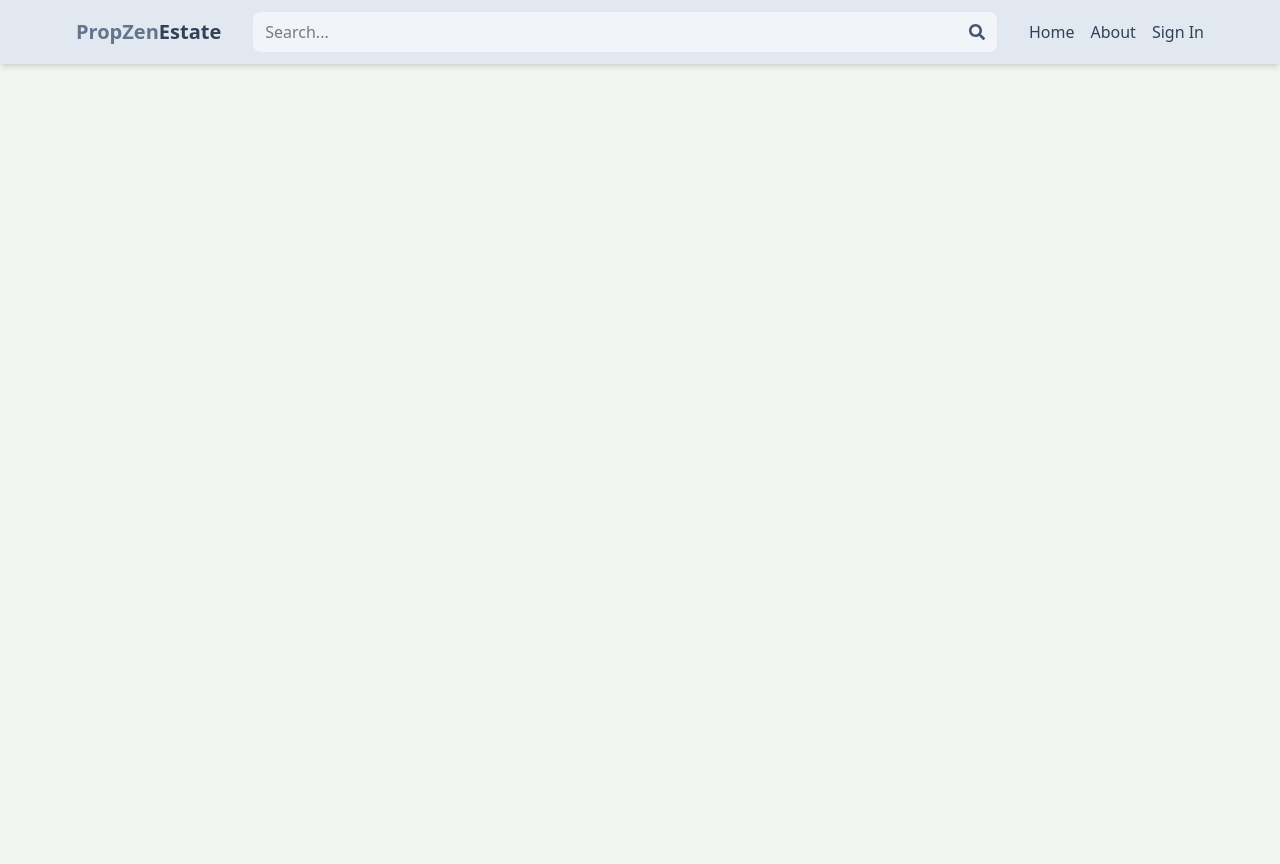
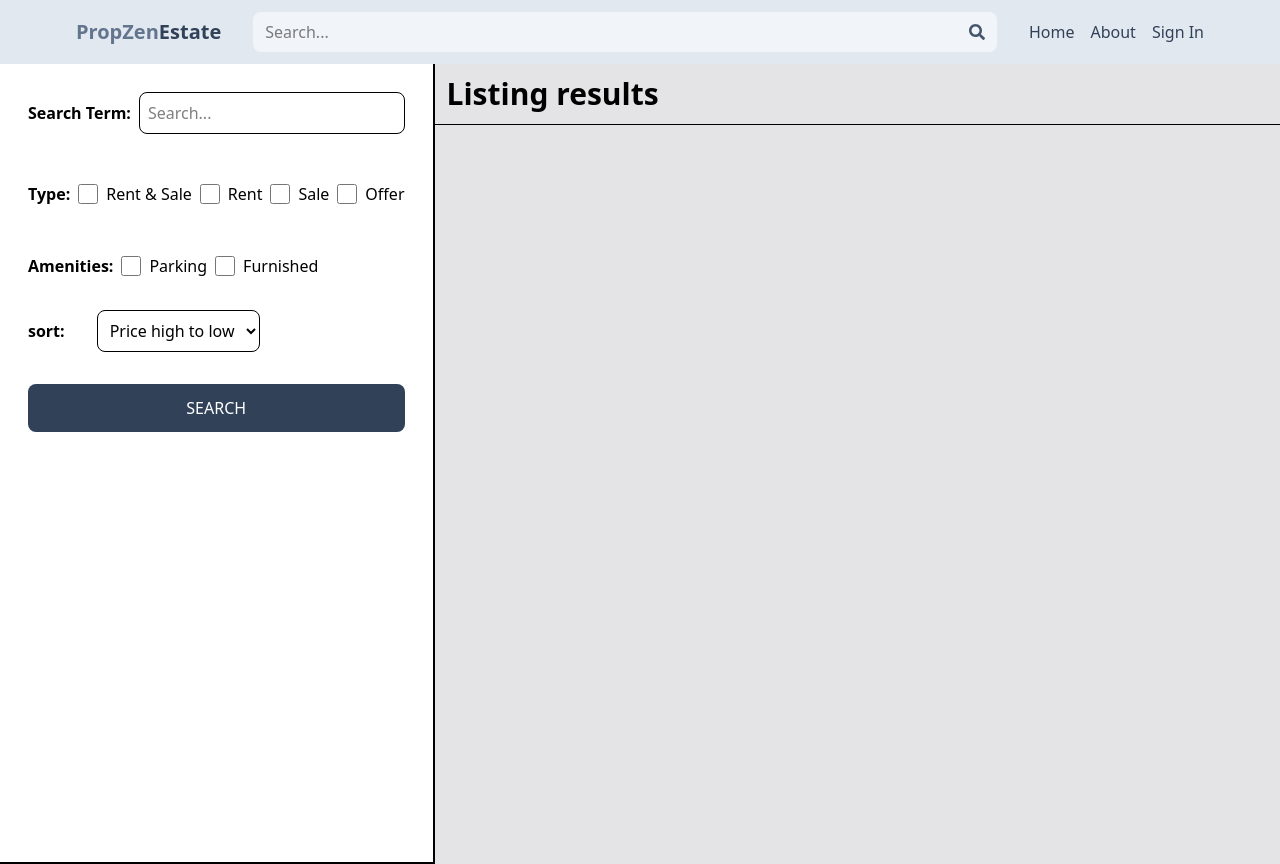
Before and after one commit to abhinandan0245/mern-estate, a React (Vite) app in the folder client/: page /search in a window 1280 px wide. Before the commit the page ends 800 px from the top, so only its background shows below. Built offline with nearby package versions, Linux system fonts and the light colour scheme; no server answers.

Commit message:
search page ui

```diff
--- a/client/src/App.jsx
+++ b/client/src/App.jsx
@@ -10,6 +10,7 @@ import PrivateRoute from "./components/PrivateRoute";
 import CreateListing from "./pages/CreateListing";
 import UpdateListing from "./pages/UpdateListing";
 import Listing from "./pages/Listing";
+import Search from "./pages/Search";
 
 export default function App() {
   return (
@@ -20,6 +21,7 @@ export default function App() {
         <Route path="/sign-in" element={<SignIn />} />
         <Route path="/sign-up" element={<SignUp />} />
         <Route path="/about" element={<About />} />
+        <Route path="/search" element={<Search />} />
         <Route path="/listing/:listingId" element={<Listing />} />
         <Route element={<PrivateRoute/>}>
         <Route path="/profile" element={<Profile />} />
--- /dev/null
+++ b/client/src/pages/Search.jsx
@@ -0,0 +1,86 @@
+import React from 'react'
+
+export default function Search() {
+  return (
+    <div className="flex flex-col md:flex-row">
+      {/* form */}
+      <div className="p-7 border-b-2 md:border-r-2 md:min-h-screen bg-white">
+        <form action="" className="flex flex-col gap-8">
+          <div className="flex items-center gap-2">
+            <label htmlFor="search" className="whitespace-nowrap font-semibold">
+              Search Term:
+            </label>
+            <input
+              type="text"
+              name="searchTerm"
+              id="searchTerm"
+              placeholder="Search..."
+              className="border p-2 rounded-lg w-full"
+            />
+          </div>
+          <div className="flex items-center gap-2 mt-4">
+            <label htmlFor="type" className="whitespace-nowrap font-semibold">
+              Type:
+            </label>
+            <div className="flex gap-2">
+              <input type="checkbox" id="all" className="w-5" />
+              <span>Rent & Sale</span>
+            </div>
+            <div className="flex gap-2">
+              <input type="checkbox" id="rent" className="w-5" />
+              <span>Rent</span>
+            </div>
+            <div className="flex gap-2">
+              <input type="checkbox" id="sale" className="w-5" />
+              <span>Sale</span>
+            </div>
+            <div className="flex gap-2">
+              <input type="checkbox" id="offer" className="w-5" />
+              <span>Offer</span>
+            </div>
+          </div>
+
+          <div className="flex items-center gap-2 mt-4">
+            <label htmlFor="type" className="whitespace-nowrap font-semibold">
+              Amenities:
+            </label>
+            <div className="flex gap-2">
+              <input type="checkbox" id="parking" className="w-5" />
+              <span>Parking</span>
+            </div>
+            <div className="flex gap-2">
+              <input type="checkbox" id="furnished" className="w-5" />
+              <span>Furnished</span>
+            </div>
+          </div>
+
+          <div className="flex items-center gap-4">
+            <label htmlFor="sort" className="font-semibold">
+              sort:
+            </label>
+            <select
+              name="sort_order"
+              id="sort_order"
+              className="ml-4 border p-2 rounded-lg"
+            >
+              <option value="">Price high to low</option>
+              <option value="">Price low to high</option>
+              <option value="">latest</option>
+              <option value="">Oldest</option>
+            </select>
+          </div>
+          <button className="bg-slate-700 text-white rounded-lg p-3 uppercase hover:opacity-95">
+            Search
+          </button>
+        </form>
+      </div>
+
+      {/* listings cards */}
+      <div className="mt-6 md:m-0 bg-zinc-200 flex-1">
+        <h1 className="text-3xl font-semibold border-b p-3">
+          Listing results{" "}
+        </h1>
+      </div>
+    </div>
+  );
+}
```
